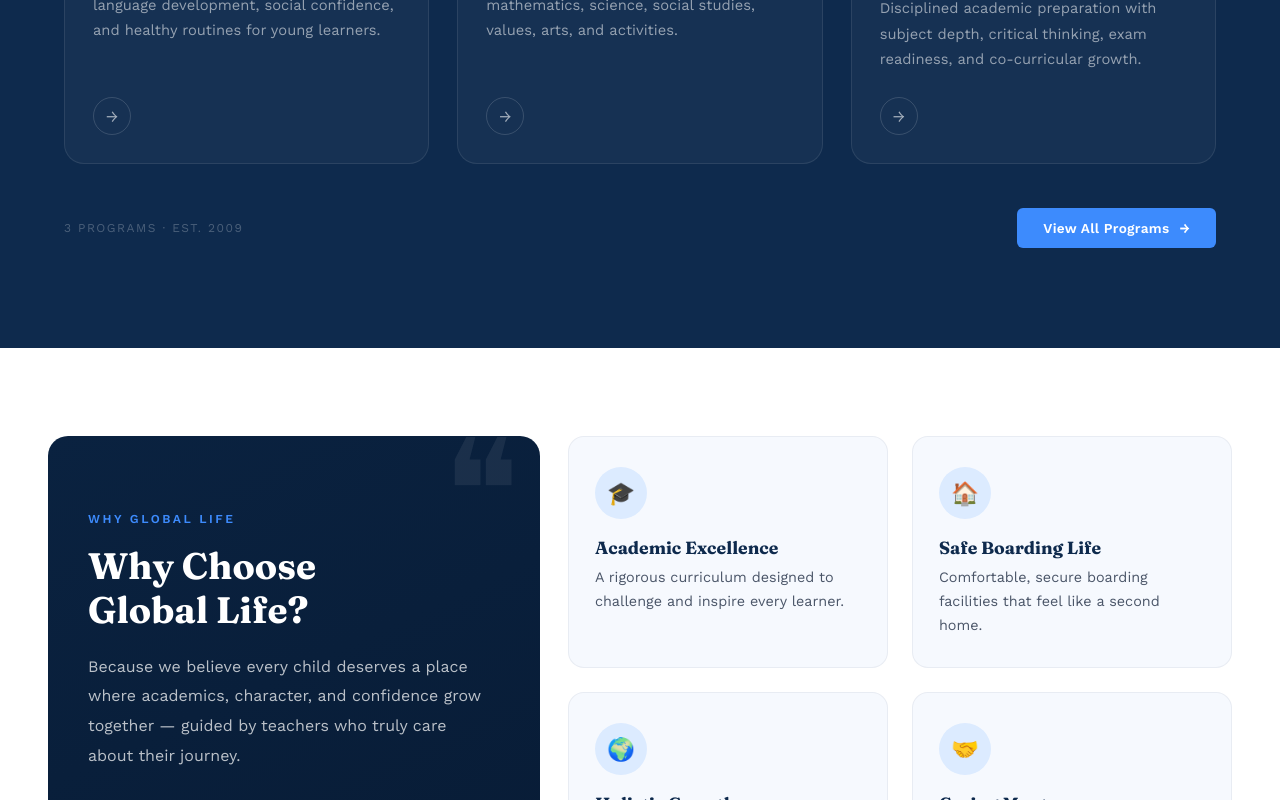
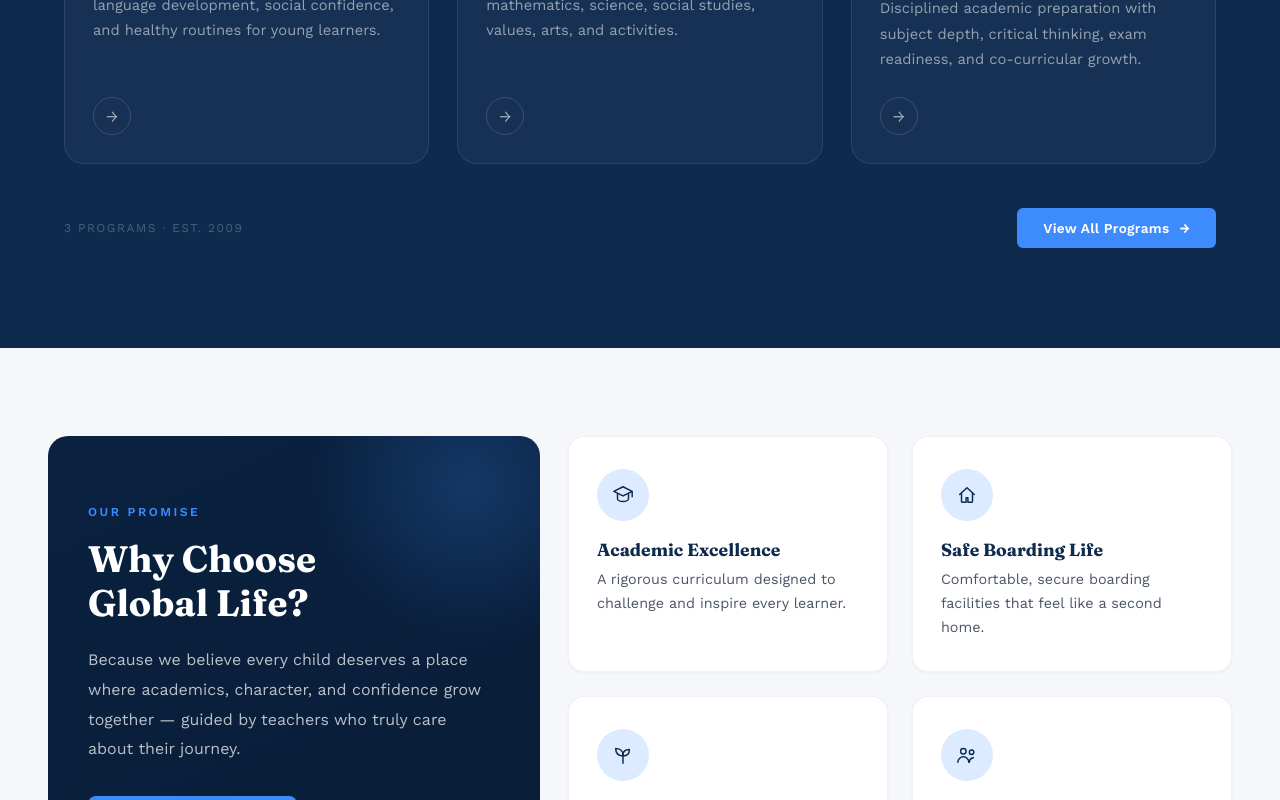
Before and after one commit to swikar-napit/globallife-web, a React (Vite) app: page / in a window 1280 px wide. Shown: the part 2000-2800 px from the top of the page. Built offline with nearby package versions, Linux system fonts and the light colour scheme.

Commit message:
why choose us section and background color

```diff
--- a/src/index.css
+++ b/src/index.css
@@ -6,6 +6,7 @@
   --blue-accent: #3D8BFD;
   --blue-soft: #DCEBFF;
   --bg: #F6F9FE;
+  --page-bg: #F6F7FA;
   --charcoal: #1C2733;
 }
 
@@ -17,7 +18,7 @@
 
 body {
   font-family: 'Work Sans', sans-serif;
-  background: #fff;
+  background: var(--page-bg);
   color: var(--charcoal);
 }
 
@@ -508,7 +509,7 @@ body {
   align-items: center;
   justify-content: space-between;
   padding: 60px 48px;
-  background: #ffffff;
+  background: var(--page-bg);
   gap: 48px;
   min-height: 92vh;
 }
@@ -707,7 +708,7 @@ body {
 
 /* HOME ABOUT */
 .home-about {
-  background: #ffffff;
+  background: var(--page-bg);
   padding: 86px 48px 96px;
 }
 
@@ -991,10 +992,11 @@ body {
 }
 
 .feature-card {
-  background: var(--bg);
+  background: #ffffff;
   border-radius: 16px;
   padding: 32px 24px;
   text-align: center;
+  box-shadow: 0 1px 3px rgba(14, 42, 77, 0.05);
   transition: transform 0.3s ease, box-shadow 0.3s ease;
 }
 
@@ -1041,7 +1043,7 @@ body {
 /* WHY CHOOSE SECTION */
 .why-section {
   padding: 88px 48px;
-  background: #ffffff;
+  background: var(--page-bg);
 }
 
 .why-bento {
@@ -1065,14 +1067,15 @@ body {
   color: #fff;
 }
 
-.why-hero-mark {
+.why-hero-card::before {
+  content: "";
   position: absolute;
-  top: -18px;
-  right: 20px;
-  font-family: 'Fraunces', serif;
-  font-size: 9rem;
-  line-height: 1;
-  color: rgba(255, 255, 255, 0.07);
+  top: -110px;
+  right: -90px;
+  width: 320px;
+  height: 320px;
+  border-radius: 50%;
+  background: radial-gradient(circle, rgba(61, 139, 253, 0.22) 0%, transparent 70%);
   pointer-events: none;
 }
 
@@ -1106,34 +1109,39 @@ body {
   max-width: 400px;
 }
 
-.why-hero-link {
+.why-hero-cta {
   position: relative;
   display: inline-flex;
   align-items: center;
-  gap: 8px;
+  gap: 10px;
   width: fit-content;
+  background: var(--blue-accent);
   color: #fff;
+  font-family: 'Work Sans', sans-serif;
   font-weight: 600;
-  font-size: 0.95rem;
+  font-size: 0.92rem;
   text-decoration: none;
-  padding-bottom: 3px;
-  border-bottom: 2px solid var(--blue-accent);
-  transition: color 0.25s ease;
-}
-
-.why-hero-link span {
+  padding: 13px 26px;
+  border-radius: 8px;
+  transition: background 0.25s ease, color 0.25s ease, transform 0.2s ease, box-shadow 0.25s ease;
+}
+
+.why-hero-cta span {
   transition: transform 0.25s ease;
 }
 
-.why-hero-link:hover {
-  color: var(--blue-accent);
-}
-
-.why-hero-link:hover span {
+.why-hero-cta:hover {
+  background: #fff;
+  color: var(--navy);
+  transform: translateY(-2px);
+  box-shadow: 0 10px 24px rgba(0, 0, 0, 0.25);
+}
+
+.why-hero-cta:hover span {
   transform: translateX(4px);
 }
 
-.why-hero-link:focus-visible {
+.why-hero-cta:focus-visible {
   outline: 2px solid var(--blue-accent);
   outline-offset: 4px;
 }
@@ -1146,12 +1154,13 @@ body {
 
 .why-card {
   position: relative;
-  background: var(--bg);
+  background: #ffffff;
   border: 1px solid rgba(14, 42, 77, 0.06);
   border-radius: 16px;
-  padding: 30px 26px;
+  padding: 32px 28px;
   overflow: hidden;
-  transition: transform 0.3s ease, box-shadow 0.3s ease;
+  box-shadow: 0 1px 3px rgba(14, 42, 77, 0.05);
+  transition: transform 0.3s ease, box-shadow 0.3s ease, border-color 0.3s ease;
 }
 
 .why-card::before {
@@ -1168,7 +1177,8 @@ body {
 
 .why-card:hover {
   transform: translateY(-6px);
-  box-shadow: 0 16px 32px rgba(14, 42, 77, 0.12);
+  border-color: rgba(61, 139, 253, 0.35);
+  box-shadow: 0 18px 36px rgba(14, 42, 77, 0.14);
 }
 
 .why-card:hover::before {
@@ -1181,15 +1191,22 @@ body {
   display: flex;
   align-items: center;
   justify-content: center;
-  font-size: 1.4rem;
   background: var(--blue-soft);
+  color: var(--navy);
   border-radius: 50%;
   margin-bottom: 18px;
-  transition: background 0.3s ease, transform 0.3s ease;
+  transition: background 0.3s ease, color 0.3s ease, transform 0.3s ease;
+}
+
+.why-card-icon svg {
+  width: 22px;
+  height: 22px;
+  display: block;
 }
 
 .why-card:hover .why-card-icon {
   background: var(--blue-accent);
+  color: #fff;
   transform: scale(1.08);
 }
 
@@ -1521,7 +1538,7 @@ body {
 /* CTA BANNER SECTION */
 .cta-section {
   padding: 96px 48px;
-  background: #EEF4FF;
+  background: var(--page-bg);
 }
 
 .cta-card {
--- a/src/pages/Home.jsx
+++ b/src/pages/Home.jsx
@@ -31,24 +31,55 @@ const programs = [
     text: "Disciplined academic preparation with subject depth, critical thinking, exam readiness, and co-curricular growth.",
   },
 ]
+const featureIcons = {
+  cap: (
+    <svg viewBox="0 0 24 24" fill="none" stroke="currentColor" strokeWidth="1.6" strokeLinecap="round" strokeLinejoin="round">
+      <path d="M12 3 2 8l10 5 10-5-10-5Z" />
+      <path d="M6 10.5V16c0 1.5 2.5 3 6 3s6-1.5 6-3v-5.5" />
+      <path d="M22 8.3V14" />
+    </svg>
+  ),
+  home: (
+    <svg viewBox="0 0 24 24" fill="none" stroke="currentColor" strokeWidth="1.6" strokeLinecap="round" strokeLinejoin="round">
+      <path d="M4 11.5 12 4l8 7.5" />
+      <path d="M6 10v9a1 1 0 0 0 1 1h4v-5h2v5h4a1 1 0 0 0 1-1v-9" />
+    </svg>
+  ),
+  sprout: (
+    <svg viewBox="0 0 24 24" fill="none" stroke="currentColor" strokeWidth="1.6" strokeLinecap="round" strokeLinejoin="round">
+      <path d="M12 21v-9" />
+      <path d="M12 12C12 7 8 5 4 5c0 5 3 8 8 8Z" />
+      <path d="M12 12c0-4 3-6 7-6 0 4-2 7-7 7" />
+    </svg>
+  ),
+  mentors: (
+    <svg viewBox="0 0 24 24" fill="none" stroke="currentColor" strokeWidth="1.6" strokeLinecap="round" strokeLinejoin="round">
+      <circle cx="8" cy="8" r="3" />
+      <path d="M2 20c0-3.3 2.7-6 6-6s6 2.7 6 6" />
+      <circle cx="17" cy="9" r="2.4" />
+      <path d="M14.5 20c.2-2.6 2.1-4.6 4.5-4.9" />
+    </svg>
+  ),
+}
+
 const features = [
   {
-    icon: "🎓",
+    icon: featureIcons.cap,
     title: "Academic Excellence",
     text: "A rigorous curriculum designed to challenge and inspire every learner."
   },
   {
-    icon: "🏠",
+    icon: featureIcons.home,
     title: "Safe Boarding Life",
     text: "Comfortable, secure boarding facilities that feel like a second home."
   },
   {
-    icon: "🌍",
+    icon: featureIcons.sprout,
     title: "Holistic Growth",
     text: "Sports, arts, and clubs that nurture confidence beyond the classroom."
   },
   {
-    icon: "🤝",
+    icon: featureIcons.mentors,
     title: "Caring Mentors",
     text: "Experienced teachers dedicated to every student's personal journey."
   },
@@ -194,15 +225,14 @@ function Home() {
       <section className="why-section">
         <div className="why-bento">
           <div className="why-hero-card">
-            <span className="why-hero-mark" aria-hidden="true">❝</span>
-            <span className="why-hero-eyebrow">Why Global Life</span>
+            <span className="why-hero-eyebrow">Our Promise</span>
             <h2 className="why-hero-title">Why Choose<br />Global Life?</h2>
             <p className="why-hero-text">
               Because we believe every child deserves a place where
               academics, character, and confidence grow together — guided by
               teachers who truly care about their journey.
             </p>
-            <Link to="/about" className="why-hero-link">
+            <Link to="/about" className="why-hero-cta">
               Discover Our Story <span aria-hidden="true">→</span>
             </Link>
           </div>
```
